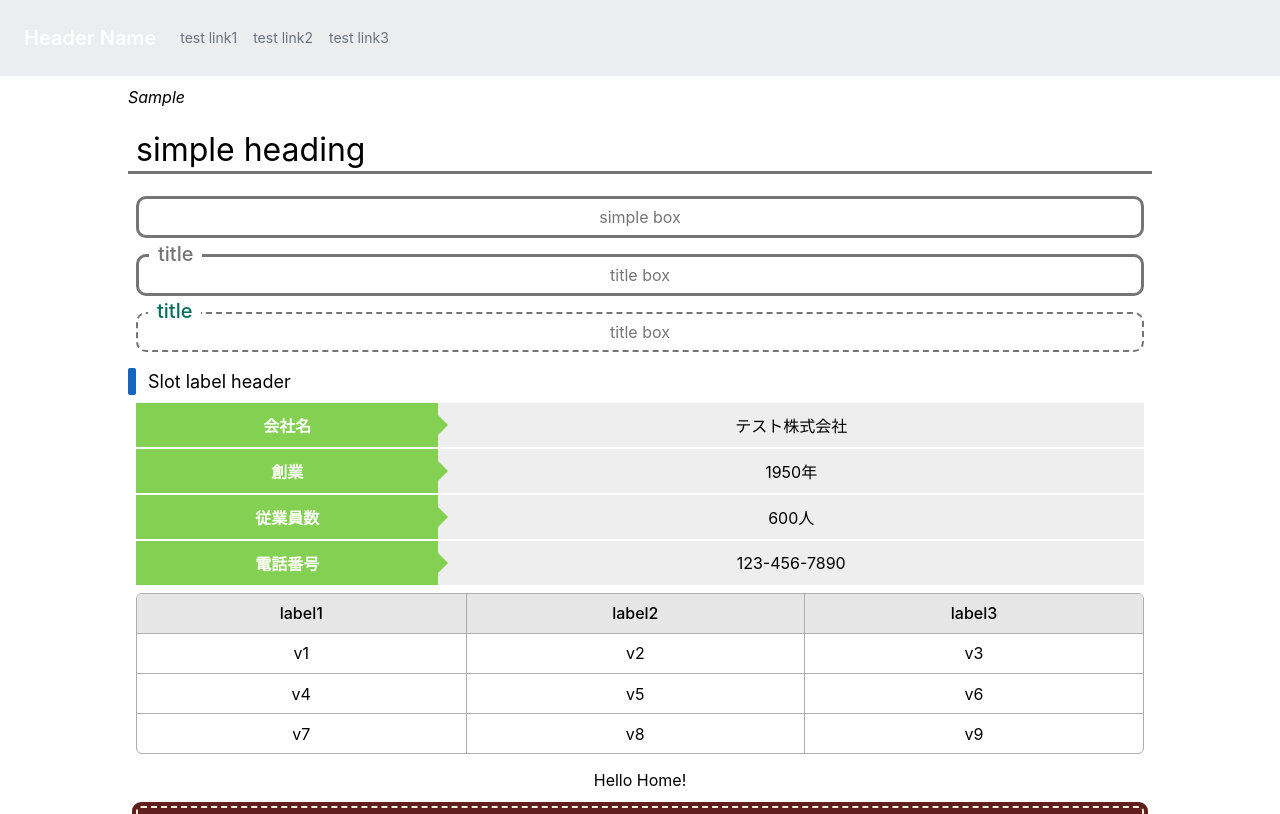
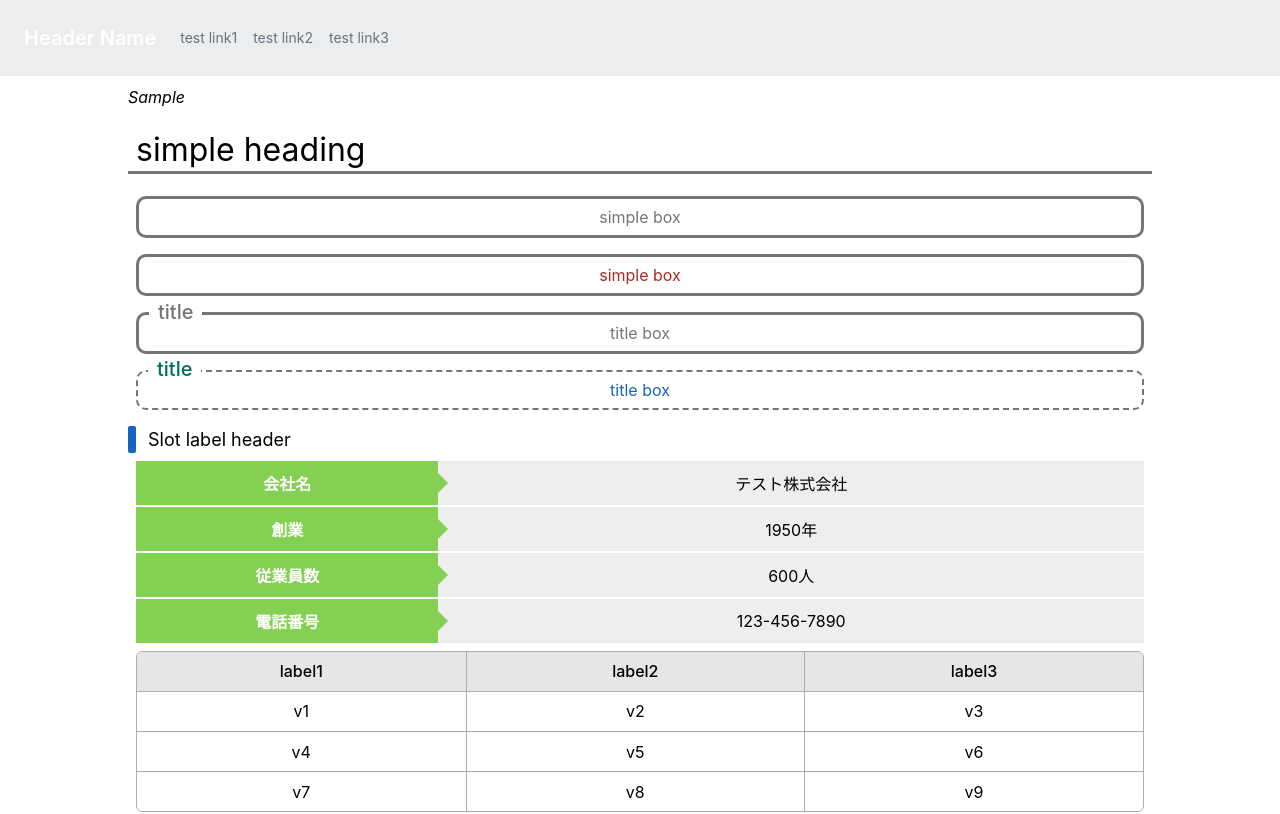
Before and after one commit to FumihiroMaejima/amplify-test, a React (Vite) app: page /sample in a window 1280 px wide. Shown: the top 814 px of the page. Built offline with nearby package versions, Linux system fonts and the light colour scheme.

Commit message:
remove old color setting.

```diff
--- a/src/assets/scss/components/parts/box/PartsSimpleBox.scss
+++ b/src/assets/scss/components/parts/box/PartsSimpleBox.scss
@@ -41,26 +41,4 @@
   &__double {
     border: double 3px $util-color-dark-grey;
   }
-
-  &__text {
-    &--black {
-      color: $util-color-black;
-    }
-
-    &--dark-grey {
-      color: $util-color-dark-grey;
-    }
-
-    &--blue {
-      color: $util-color-blue;
-    }
-
-    &--green {
-      color: $util-color-green;
-    }
-
-    &--red {
-      color: $util-color-red;
-    }
-  }
 }
--- a/src/assets/scss/components/parts/box/PartsTitleBox.scss
+++ b/src/assets/scss/components/parts/box/PartsTitleBox.scss
@@ -87,26 +87,4 @@
   &__double {
     border: double 3px $util-color-dark-grey;
   }
-
-  &__text {
-    &--black {
-      color: $util-color-black;
-    }
-
-    &--dark-grey {
-      color: $util-color-dark-grey;
-    }
-
-    &--blue {
-      color: $util-color-blue;
-    }
-
-    &--green {
-      color: $util-color-green;
-    }
-
-    &--red {
-      color: $util-color-red;
-    }
-  }
 }
--- a/src/components/parts/box/PartsSimpleBox.tsx
+++ b/src/components/parts/box/PartsSimpleBox.tsx
@@ -18,7 +18,7 @@ export const PartsSimpleBox: React.VFC<Props> = ({
 }) => {
   return (
     <div
-      className={`parts-simple-box parts-simple-box__${color} parts-simple-box__text--${textColor}
+      className={`parts-simple-box parts-simple-box__${color} util-color__text--${textColor}
        ${isDashed ? 'parts-simple-box__dash' : ''} ${
         isDouble ? 'parts-simple-box__double' : ''
       }
--- a/src/components/parts/box/PartsTitleBox.tsx
+++ b/src/components/parts/box/PartsTitleBox.tsx
@@ -20,7 +20,7 @@ export const PartsTitleBox: React.VFC<Props> = ({
 }) => {
   return (
     <div
-      className={`parts-title-box parts-title-box__${color} parts-title-box__text--${textColor}
+      className={`parts-title-box parts-title-box__${color} util-color__text--${textColor}
        ${isDashed ? 'parts-title-box__dash' : ''} ${
         isDouble ? 'parts-title-box__double' : ''
       }
--- a/src/pages/Sample.tsx
+++ b/src/pages/Sample.tsx
@@ -48,11 +48,20 @@ export const Sample: React.VFC = () => {
       </div>
 
       <div className="m-xy2">
+        <PartsSimpleBox text="simple box" textColor="red" isDashed={false} />
+      </div>
+
+      <div className="m-xy2">
         <PartsTitleBox text="title box" isDashed={false} />
       </div>
 
       <div className="m-xy2">
-        <PartsTitleBox text="title box" color="green" isDashed={true} />
+        <PartsTitleBox
+          text="title box"
+          color="green"
+          textColor="blue"
+          isDashed={true}
+        />
       </div>
 
       <PartsLabelHeader text="Slot label header" color="blue" />
```
